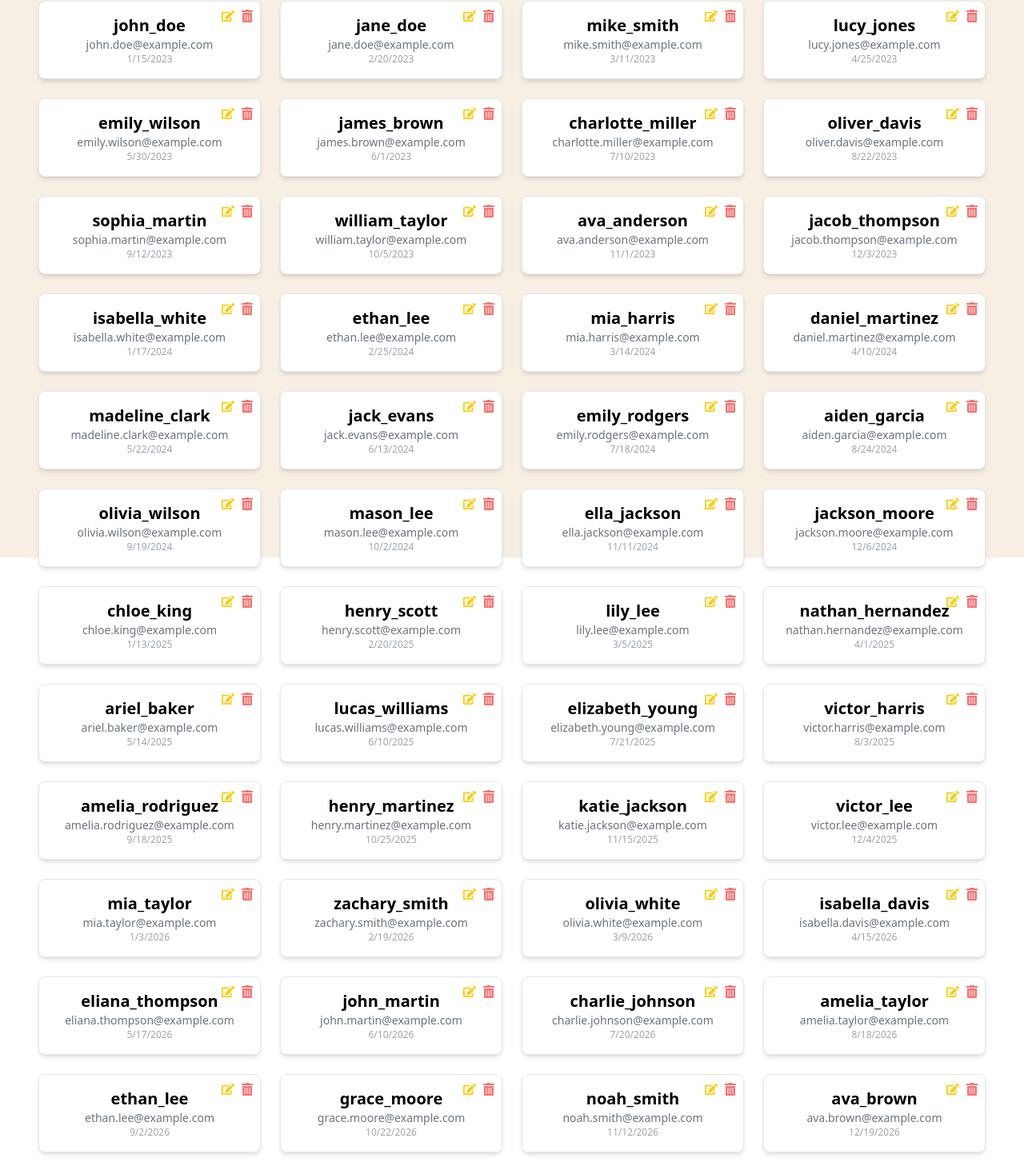
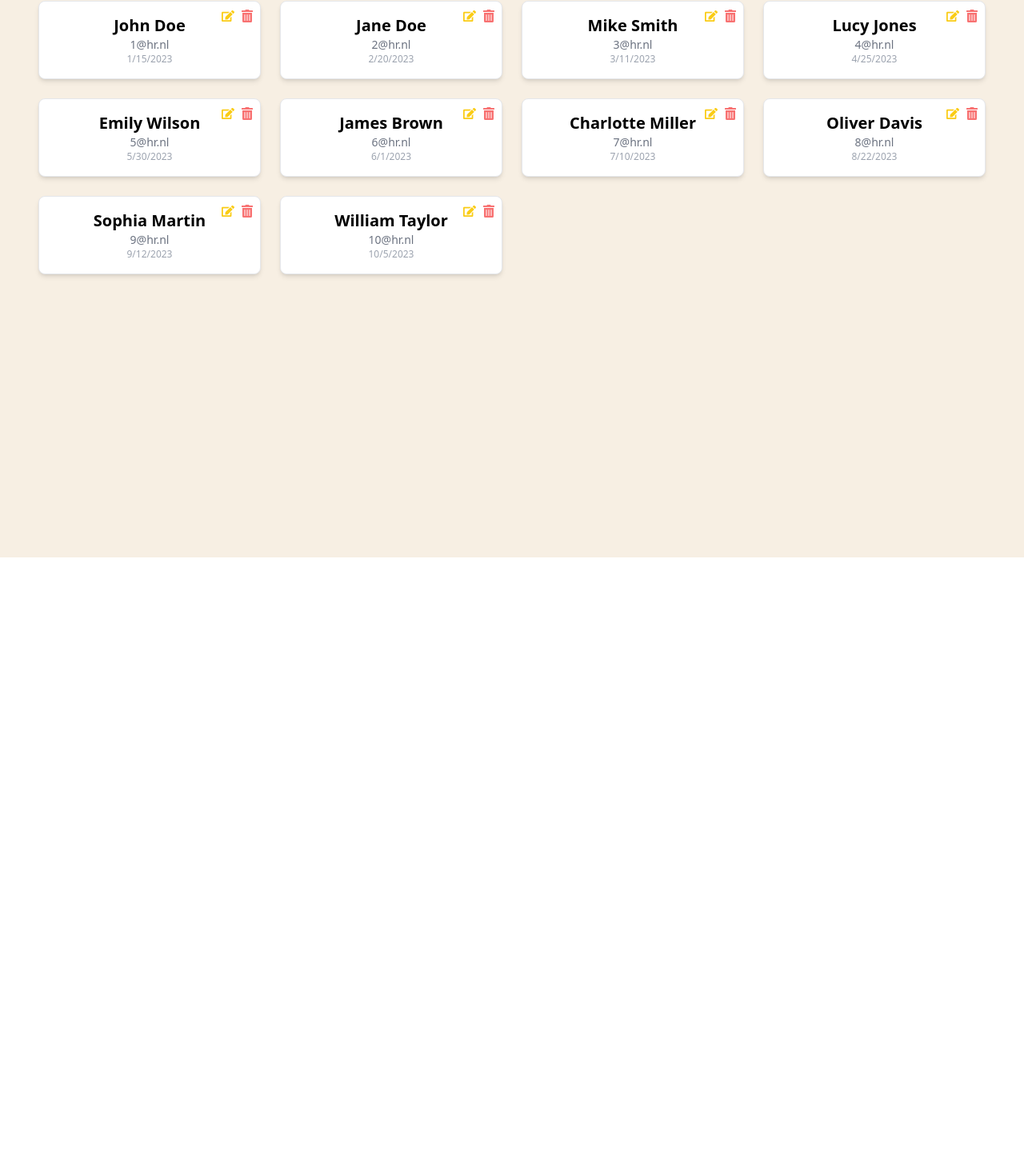
Before and after one commit to QuintenVanDerBlom/SignWitch, a React (Vite) app: page /studenten in a window 1280 px wide. Shown: the part 181-1644 px from the top of the page at 80% size. After the commit the page ends 878 px from the top, so only its background shows below. Built offline with nearby package versions, Linux system fonts and the light colour scheme; sample sign-in values are in the browser's storage.

Commit message:
Importeren van Studenten geupdate en de demo studenten verminderd. Voor de demo heb ik het bestand ook toegevoegd in de Auth folder.

```diff
--- a/src/pages/Auth/Students/DummyStudents.jsx
+++ b/src/pages/Auth/Students/DummyStudents.jsx
@@ -1,61 +1,14 @@
 const mockStudents = [
-    { username: "john_doe", email: "john.doe@example.com", created_date: "2023-01-15T08:00:00Z" },
-    { username: "jane_doe", email: "jane.doe@example.com", created_date: "2023-02-20T09:30:00Z" },
-    { username: "mike_smith", email: "mike.smith@example.com", created_date: "2023-03-11T10:00:00Z" },
-    { username: "lucy_jones", email: "lucy.jones@example.com", created_date: "2023-04-25T14:15:00Z" },
-    { username: "emily_wilson", email: "emily.wilson@example.com", created_date: "2023-05-30T13:10:00Z" },
-    { username: "james_brown", email: "james.brown@example.com", created_date: "2023-06-01T12:00:00Z" },
-    { username: "charlotte_miller", email: "charlotte.miller@example.com", created_date: "2023-07-10T11:45:00Z" },
-    { username: "oliver_davis", email: "oliver.davis@example.com", created_date: "2023-08-22T08:30:00Z" },
-    { username: "sophia_martin", email: "sophia.martin@example.com", created_date: "2023-09-12T07:00:00Z" },
-    { username: "william_taylor", email: "william.taylor@example.com", created_date: "2023-10-05T10:00:00Z" },
-    { username: "ava_anderson", email: "ava.anderson@example.com", created_date: "2023-11-01T09:15:00Z" },
-    { username: "jacob_thompson", email: "jacob.thompson@example.com", created_date: "2023-12-03T13:00:00Z" },
-    { username: "isabella_white", email: "isabella.white@example.com", created_date: "2024-01-17T08:45:00Z" },
-    { username: "ethan_lee", email: "ethan.lee@example.com", created_date: "2024-02-25T14:30:00Z" },
-    { username: "mia_harris", email: "mia.harris@example.com", created_date: "2024-03-14T11:00:00Z" },
-    { username: "daniel_martinez", email: "daniel.martinez@example.com", created_date: "2024-04-10T10:30:00Z" },
-    { username: "madeline_clark", email: "madeline.clark@example.com", created_date: "2024-05-22T15:00:00Z" },
-    { username: "jack_evans", email: "jack.evans@example.com", created_date: "2024-06-13T08:15:00Z" },
-    { username: "emily_rodgers", email: "emily.rodgers@example.com", created_date: "2024-07-18T12:00:00Z" },
-    { username: "aiden_garcia", email: "aiden.garcia@example.com", created_date: "2024-08-24T13:45:00Z" },
-    { username: "olivia_wilson", email: "olivia.wilson@example.com", created_date: "2024-09-19T14:30:00Z" },
-    { username: "mason_lee", email: "mason.lee@example.com", created_date: "2024-10-02T15:00:00Z" },
-    { username: "ella_jackson", email: "ella.jackson@example.com", created_date: "2024-11-11T08:30:00Z" },
-    { username: "jackson_moore", email: "jackson.moore@example.com", created_date: "2024-12-06T09:15:00Z" },
-    { username: "chloe_king", email: "chloe.king@example.com", created_date: "2025-01-13T10:45:00Z" },
-    { username: "henry_scott", email: "henry.scott@example.com", created_date: "2025-02-20T08:00:00Z" },
-    { username: "lily_lee", email: "lily.lee@example.com", created_date: "2025-03-05T09:30:00Z" },
-    { username: "nathan_hernandez", email: "nathan.hernandez@example.com", created_date: "2025-04-01T10:00:00Z" },
-    { username: "ariel_baker", email: "ariel.baker@example.com", created_date: "2025-05-14T11:45:00Z" },
-    { username: "lucas_williams", email: "lucas.williams@example.com", created_date: "2025-06-10T12:30:00Z" },
-    { username: "elizabeth_young", email: "elizabeth.young@example.com", created_date: "2025-07-21T13:00:00Z" },
-    { username: "victor_harris", email: "victor.harris@example.com", created_date: "2025-08-03T14:15:00Z" },
-    { username: "amelia_rodriguez", email: "amelia.rodriguez@example.com", created_date: "2025-09-18T15:30:00Z" },
-    { username: "henry_martinez", email: "henry.martinez@example.com", created_date: "2025-10-25T16:00:00Z" },
-    { username: "katie_jackson", email: "katie.jackson@example.com", created_date: "2025-11-15T08:45:00Z" },
-    { username: "victor_lee", email: "victor.lee@example.com", created_date: "2025-12-04T09:00:00Z" },
-    { username: "mia_taylor", email: "mia.taylor@example.com", created_date: "2026-01-03T10:00:00Z" },
-    { username: "zachary_smith", email: "zachary.smith@example.com", created_date: "2026-02-19T12:45:00Z" },
-    { username: "olivia_white", email: "olivia.white@example.com", created_date: "2026-03-09T13:00:00Z" },
-    { username: "isabella_davis", email: "isabella.davis@example.com", created_date: "2026-04-15T08:30:00Z" },
-    { username: "eliana_thompson", email: "eliana.thompson@example.com", created_date: "2026-05-17T11:30:00Z" },
-    { username: "john_martin", email: "john.martin@example.com", created_date: "2026-06-10T09:15:00Z" },
-    { username: "charlie_johnson", email: "charlie.johnson@example.com", created_date: "2026-07-20T10:45:00Z" },
-    { username: "amelia_taylor", email: "amelia.taylor@example.com", created_date: "2026-08-18T11:00:00Z" },
-    { username: "ethan_lee", email: "ethan.lee@example.com", created_date: "2026-09-02T09:30:00Z" },
-    { username: "grace_moore", email: "grace.moore@example.com", created_date: "2026-10-22T12:00:00Z" },
-    { username: "noah_smith", email: "noah.smith@example.com", created_date: "2026-11-12T13:00:00Z" },
-    { username: "ava_brown", email: "ava.brown@example.com", created_date: "2026-12-19T14:30:00Z" },
-    { username: "logan_rodgers", email: "logan.rodgers@example.com", created_date: "2027-01-07T15:15:00Z" },
-    { username: "zoe_smith", email: "zoe.smith@example.com", created_date: "2027-02-08T16:00:00Z" },
-    { username: "isla_clark", email: "isla.clark@example.com", created_date: "2027-03-21T09:45:00Z" },
-    { username: "oliver_lee", email: "oliver.lee@example.com", created_date: "2027-04-13T08:30:00Z" },
-    { username: "sofia_jones", email: "sofia.jones@example.com", created_date: "2027-05-02T10:15:00Z" },
-    { username: "emilia_martin", email: "emilia.martin@example.com", created_date: "2027-06-14T11:30:00Z" },
-    { username: "elise_johnson", email: "elise.johnson@example.com", created_date: "2027-07-25T13:00:00Z" },
-    { username: "scarlett_harris", email: "scarlett.harris@example.com", created_date: "2027-08-09T12:45:00Z" },
-    { username: "joseph_davis", email: "joseph.davis@example.com", created_date: "2027-09-22T14:15:00Z" },
+    { username: "John Doe", email: "1@hr.nl", created_date: "2023-01-15T08:00:00Z" },
+    { username: "Jane Doe", email: "2@hr.nl", created_date: "2023-02-20T09:30:00Z" },
+    { username: "Mike Smith", email: "3@hr.nl", created_date: "2023-03-11T10:00:00Z" },
+    { username: "Lucy Jones", email: "4@hr.nl", created_date: "2023-04-25T14:15:00Z" },
+    { username: "Emily Wilson", email: "5@hr.nl", created_date: "2023-05-30T13:10:00Z" },
+    { username: "James Brown", email: "6@hr.nl", created_date: "2023-06-01T12:00:00Z" },
+    { username: "Charlotte Miller", email: "7@hr.nl", created_date: "2023-07-10T11:45:00Z" },
+    { username: "Oliver Davis", email: "8@hr.nl", created_date: "2023-08-22T08:30:00Z" },
+    { username: "Sophia Martin", email: "9@hr.nl", created_date: "2023-09-12T07:00:00Z" },
+    { username: "William Taylor", email: "10@hr.nl", created_date: "2023-10-05T10:00:00Z" }
 ];
 
 export default mockStudents;
--- a/src/pages/Auth/Students/View.jsx
+++ b/src/pages/Auth/Students/View.jsx
@@ -1,4 +1,4 @@
-import {useEffect, useState} from "react";
+import { useEffect, useState } from "react";
 import { FaEdit, FaTrashAlt } from "react-icons/fa";
 import mockStudents from "./DummyStudents.jsx";
 
@@ -8,20 +8,9 @@ function Students() {
     const [currentStudent, setCurrentStudent] = useState(null);
     const [modalMode, setModalMode] = useState(""); // "create" or "edit"
 
-    // const fetchStudents = async () => {
-    //     try {
-    //         const response = await fetch("http://example.com/api/students"); // Replace with your web service
-    //         const data = await response.json();
-    //         setStudents(data);
-    //     } catch (error) {
-    //         console.error("Error fetching students:", error);
-    //     }
-    // };
-
     const fetchStudents = () => {
         setStudents(mockStudents);
     };
-
 
     useEffect(() => {
         fetchStudents();
@@ -62,19 +51,34 @@ function Students() {
         setStudents(students.filter(student => student.username !== username));
     };
 
-    const handleXMLImport = (e) => {
+    const handleFileImport = (e) => {
         const file = e.target.files[0];
         if (!file) return;
 
+        const fileExtension = file.name.split(".").pop().toLowerCase();
+
+        if (fileExtension === "xml") {
             const reader = new FileReader();
             reader.onload = (event) => {
                 const xmlContent = event.target.result;
                 const parsedStudents = parseXML(xmlContent);
-            insertStudentsFromXML(parsedStudents);
+                insertStudentsFromFile(parsedStudents);
             };
             reader.readAsText(file);
+        } else if (fileExtension === "csv") {
+            const reader = new FileReader();
+            reader.onload = (event) => {
+                const csvContent = event.target.result;
+                const parsedStudents = parseCSV(csvContent);
+                insertStudentsFromFile(parsedStudents);
+            };
+            reader.readAsText(file);
+        } else {
+            alert("Alleen XML of CSV bestanden toegestaan!");
+        }
     };
 
+    // XML Parsing
     const parseXML = (xmlContent) => {
         const parser = new DOMParser();
         const xmlDoc = parser.parseFromString(xmlContent, "application/xml");
@@ -97,7 +101,31 @@ function Students() {
         return studentsArray;
     };
 
-    const insertStudentsFromXML = (newStudents) => {
+    // CSV Parsing
+    const parseCSV = (csvContent) => {
+        const lines = csvContent.split("\n");
+        const header = lines[0].split(",");
+        const studentsArray = [];
+
+        for (let i = 1; i < lines.length; i++) {
+            const values = lines[i].split(",");
+            if (values.length === header.length) {
+                const student = {};
+                header.forEach((field, index) => {
+                    student[field.trim()] = values[index]?.trim();
+                });
+                studentsArray.push({
+                    username: student["username"],
+                    email: student["email"],
+                    created_date: new Date().toISOString(),
+                });
+            }
+        }
+
+        return studentsArray;
+    };
+
+    const insertStudentsFromFile = (newStudents) => {
         setStudents((prevStudents) => [...prevStudents, ...newStudents]);
     };
 
@@ -107,13 +135,12 @@ function Students() {
             <div className="flex justify-between mb-4">
                 <h1 className="text-xl font-semibold">Studenten</h1>
                 <div className="flex space-x-4">
-                    {/* Import XML Button */}
                     <label className="bg-green-600 text-white py-2 px-4 rounded-lg cursor-pointer hover:bg-green-700 transition">
-                        Importeer XML
+                        Importeer Bestand
                         <input
                             type="file"
-                            accept=".xml"
-                            onChange={handleXMLImport}
+                            accept=".xml, .csv"
+                            onChange={handleFileImport}
                             className="hidden"
                         />
                     </label>
```
Also changed, not shown: src/pages/Auth/Students/data.csv (added). Lines whose indentation alone changed are shown as unchanged.
